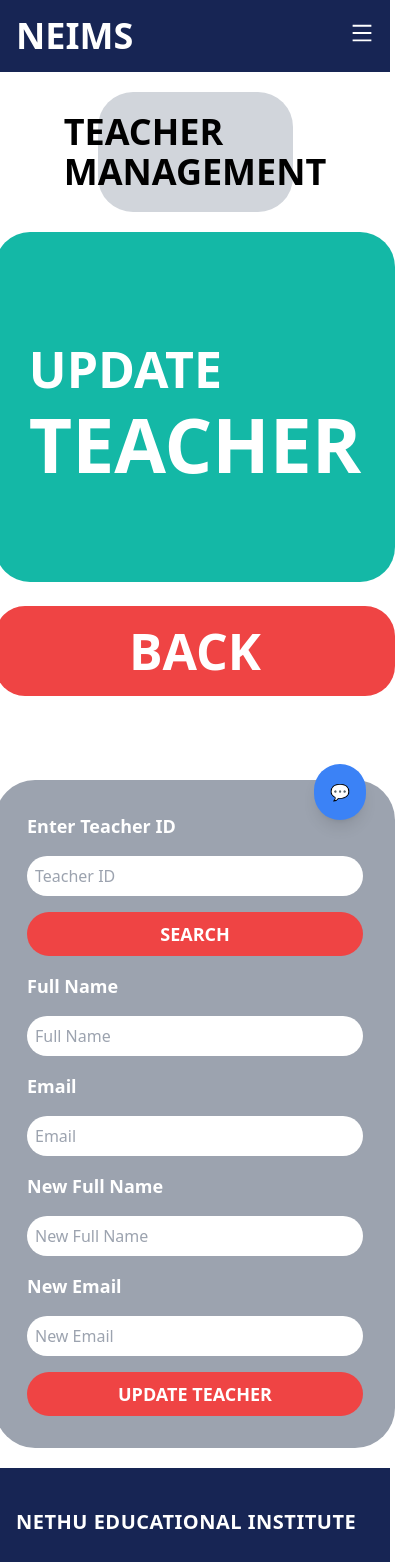
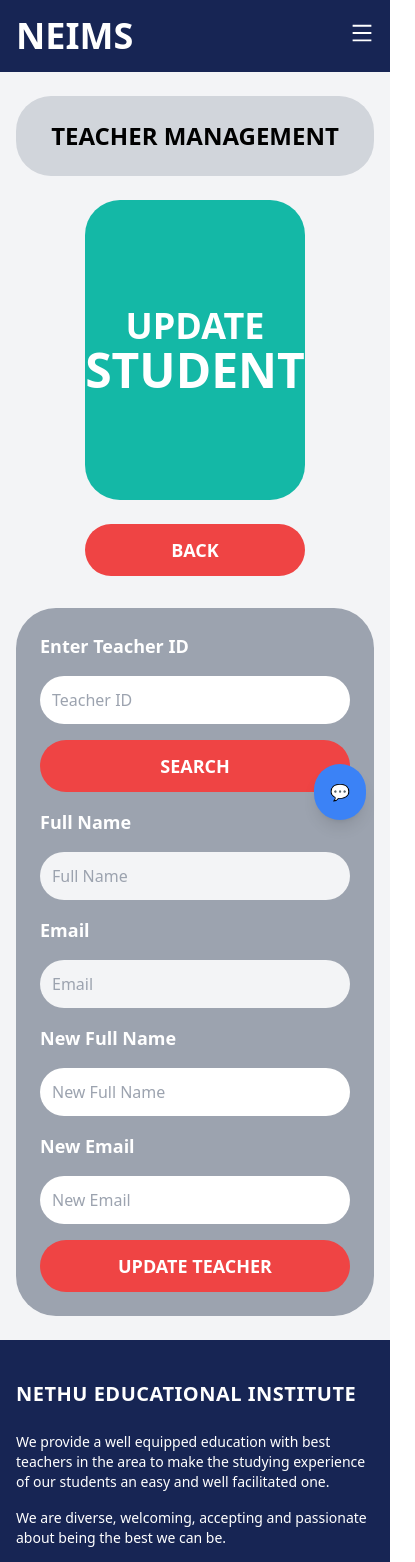
Before and after one commit to yasiith/Nethu_Education_Institute_Management_System, a Next.js app in the folder Nethu_Education_Institute_Management_System/: page /admin/teachers/teacher-update in a window 390 px wide. Shown: the top 1562 px of the page, 415 px wide, since content can reach past the window. Built offline with nearby package versions, Linux system fonts and the light colour scheme.

Commit message:
responsive of some page

```diff
--- a/Nethu_Education_Institute_Management_System/components/Admin/students/Delete.jsx
+++ b/Nethu_Education_Institute_Management_System/components/Admin/students/Delete.jsx
@@ -74,7 +74,7 @@ const Register = () => {
                          rounded-[45px] flex items-center justify-center text-white
                          text-center p-5 transition-all hover:bg-teal-600">
             <div className="flex flex-col leading-none">
-              <p className="text-3xl sm:text-[40px] font-semibold">DELETE</p>
+              <p className="text-3xl mb-3 sm:text-[40px] font-semibold">DELETE</p>
               <p className="text-4xl sm:text-[60px] font-bold">STUDENT</p>
             </div>
           </div>
--- a/Nethu_Education_Institute_Management_System/components/Admin/students/Register.jsx
+++ b/Nethu_Education_Institute_Management_System/components/Admin/students/Register.jsx
@@ -67,7 +67,7 @@ const Register = () => {
           {/* Register Box */}
           <div className="bg-teal-500 w-full sm:w-[350px] h-[250px] sm:h-[300px] rounded-[45px] flex items-center justify-center text-white text-center p-5 transition-all">
             <div className="flex flex-col leading-none">
-              <p className="text-3xl sm:text-[40px] font-semibold">REGISTER</p>
+              <p className="text-3xl mb-3 sm:text-[40px] font-semibold">REGISTER</p>
               <p className="text-4xl sm:text-[60px] font-bold">STUDENT</p>
             </div>
           </div>
--- a/Nethu_Education_Institute_Management_System/components/Admin/teachers/Dashboard.jsx
+++ b/Nethu_Education_Institute_Management_System/components/Admin/teachers/Dashboard.jsx
@@ -1,64 +1,80 @@
 "use client";
-import { useRouter } from "next/navigation"
+import { useRouter } from "next/navigation";
 
 const Dashboard = () => {
-    const router = useRouter()
-    const handleClick1 = () => {
-        router.push('/admin/teachers/teacher-register')
-    }
-    const handleClick2 = () => {
-        router.push('/admin/teachers/teacher-update')
-    }
-    const handleClick3 = () => {
-        router.push('/admin/teachers/teacher-delete')
-    }
-    const handleClick4 = () => {
-        router.push('/admin/teachers/teacher-view')
-    }
+  const router = useRouter();
+
+  const handleClick1 = () => router.push("/admin/teachers/teacher-register");
+  const handleClick2 = () => router.push("/admin/teachers/teacher-update");
+  const handleClick3 = () => router.push("/admin/teachers/teacher-delete");
+  const handleClick4 = () => router.push("/admin/teachers/teacher-view");
 
   return (
-    <div>
-        <div className='pt-5 flex justify-center'>
-            <div className='bg-gray-300 rounded-[35px] flex justify-center pt-5 pb-5 w-1/2'>
-            <   h1 className='text-4xl font-bold'>TEACHER MANAGEMENT</h1>
+    <div className="container px-4 mx-auto">
+      {/* Title Section */}
+      <div className="flex justify-center pt-5">
+        <div className="bg-gray-300 rounded-[35px] flex justify-center p-5 w-full md:w-3/4 lg:w-1/2 ">
+          <h1 className="text-2xl font-bold text-center md:text-3xl lg:text-4xl">
+            TEACHER MANAGEMENT
+          </h1>
         </div>
       </div>
-        <div className='flex flex-col-2 justify-center py-5 gap-x-5 items-start'>
+
+      {/* First Row of Buttons */}
+      <div className="flex flex-col justify-center gap-5 py-5 md:flex-row">
         <button
           onClick={handleClick1}
-                className='bg-teal-600 rounded-[35px] text-white text-center pt-5 pb-5 w-1/4 cursor-pointer  h-[200px]'
+          className="bg-teal-600 rounded-[35px] text-white text-center p-5 w-full md:w-1/2 lg:w-1/4 cursor-pointer min-h-[150px] md:min-h-[200px] hover:bg-teal-700 transition-colors"
         >
-                <p className='text-[40px] font-semibold leading-none'>REGISTER</p>
-                <p className='text-[60px] font-semibold leading-none'>TEACHER</p>
+          <p className="text-2xl md:text-3xl lg:text-[40px] font-semibold leading-none mb-2">
+            REGISTER
+          </p>
+          <p className="text-3xl md:text-4xl lg:text-[60px] font-semibold leading-none">
+            TEACHER
+          </p>
         </button>
 
         <button
           onClick={handleClick2}
-                className='bg-gray-400 rounded-[35px] p-5 text-white text-center w-1/4 h-[200px]'
+          className="bg-gray-400 rounded-[35px] text-white text-center p-5 w-full md:w-1/2 lg:w-1/4 cursor-pointer min-h-[150px] md:min-h-[200px] hover:bg-gray-500 transition-colors"
         >
-                <p className="text-[40px] font-semibold leading-none">UPDATE</p>
-                <p className="text-[60px] font-semibold leading-none">TEACHER</p>
+          <p className="text-2xl md:text-3xl lg:text-[40px] font-semibold leading-none mb-2">
+            UPDATE
+          </p>
+          <p className="text-3xl md:text-4xl lg:text-[60px] font-semibold leading-none">
+            TEACHER
+          </p>
         </button>
       </div>
-        <div className='flex flex-col-2 justify-center gap-x-5 pb-5 '>
+
+      {/* Second Row of Buttons */}
+      <div className="flex flex-col justify-center gap-5 pb-5 md:flex-row">
         <button
           onClick={handleClick3}
-                className='bg-red-500 text-white text-center rounded-[25px] p-5 w-1/4 cursor-pointer'
+          className="bg-red-500 text-white text-center rounded-[35px] p-5 w-full md:w-1/2 lg:w-1/4 cursor-pointer min-h-[150px] md:min-h-[200px] hover:bg-red-600 transition-colors"
         >
-                <p className='font-semibold text-[40px] leading-none'>DELETE</p>
-                <p className='font-semibold text-[60px] leading-none'>TEACHER</p>
+          <p className="text-2xl md:text-3xl lg:text-[40px] font-semibold leading-none mb-2">
+            DELETE
+          </p>
+          <p className="text-3xl md:text-4xl lg:text-[60px] font-semibold leading-none">
+            TEACHER
+          </p>
         </button>
+
         <button
           onClick={handleClick4}
-                className='bg-gray-300 rounded-[35px] p-5 text-center w-1/4 cursor-pointer'
+          className="bg-gray-300 rounded-[35px] text-center p-5 w-full md:w-1/2 lg:w-1/4 cursor-pointer min-h-[150px] md:min-h-[200px] hover:bg-gray-400 transition-colors"
         >
-                <p className='text-[30px] font-semibold leading-none'>VIEW</p>
-                <p className='text-[45px] font-semibold leading-none'>TEACHERS</p>
-
+          <p className="text-2xl md:text-3xl lg:text-[40px] font-semibold leading-none mb-2">
+            VIEW
+          </p>
+          <p className="text-3xl md:text-4xl lg:text-[60px] font-semibold leading-none">
+            TEACHERS
+          </p>
         </button>
       </div>
     </div>
-  )
-}
+  );
+};
 
-export default Dashboard
+export default Dashboard;
--- a/Nethu_Education_Institute_Management_System/components/Admin/teachers/Register.jsx
+++ b/Nethu_Education_Institute_Management_System/components/Admin/teachers/Register.jsx
@@ -3,28 +3,24 @@ import { useRouter } from "next/navigation";
 import { useState } from "react";
 
 const Register = () => {
-
   const router = useRouter();
-
   const [name, setName] = useState("");
   const [email, setEmail] = useState("");
   const [TeacherID, setTeacherID] = useState("");
 
   const toTeacherDashboard = () => {
     router.push("/admin/teachers");
-    }
+  };
 
   function handleTeacherRegistration(e) {
     e.preventDefault();
 
-      console.log(name, email, TeacherID); // Logging the inputs for debugging
     const token = localStorage.getItem("token");
-
-    // Check if the token is retrieved successfully
     if (!token) {
       alert("No token found. Please log in.");
-      return; // Stop execution if no token is found
+      return;
     }
+
     fetch("http://localhost:5000/api/auth/create-teacher", {
       method: "POST",
       crossDomain: true,
@@ -34,9 +30,9 @@ const Register = () => {
         "x-auth-token": token,
       },
       body: JSON.stringify({
-          name, // Teacher's name
-          email, // Teacher's email
-          TeacherID, // Teacher ID used as the default password
+        name,
+        email,
+        TeacherID,
       }),
     })
       .then((res) => res.json())
@@ -44,8 +40,7 @@ const Register = () => {
         console.log(data);
         if (data.status === "ok") {
           alert("Teacher registered successfully!");
-            // Optionally, redirect after successful registration
-            router.push("/admin/teachers/teacher-register"); // Adjust the route as necessary
+          router.push("/admin/teachers/teacher-register");
         } else {
           alert("Teacher registration failed. User may already exist.");
         }
@@ -57,60 +52,83 @@ const Register = () => {
   }
 
   return (
-
-
-        <div className="bg-gray-100 flex flex-col items-center justify-center">
-          <div className="bg-gray-300 w-1/2 text-center py-4 rounded-[35px] mt-5">
-            <h1 className="text-4xl font-bold">TEACHER MANAGEMENT</h1>
+    <div className="min-h-screen px-4 py-6 bg-gray-100">
+      {/* Header */}
+      <div className="flex justify-center mb-8">
+        <div className="bg-gray-300 w-full sm:w-4/5 md:w-3/4 lg:w-1/2 text-center py-4 rounded-[35px]">
+          <h1 className="text-2xl font-bold sm:text-3xl md:text-4xl">TEACHER MANAGEMENT</h1>
+        </div>
       </div>
 
-          <div className="flex flex-col md:flex-row justify-center items-center gap-6 max-w-4xl">
-            <div className="flex flex-col gap-6 items-center ">
-              <div className="bg-teal-500 w-[350px] h-[300px] rounded-[45px] flex items-center justify-center text-white text-center p-5">
+      {/* Main Content */}
+      <div className="flex flex-col items-center justify-center gap-6 mx-auto lg:flex-row max-w-7xl">
+        {/* Left Section */}
+        <div className="flex flex-col items-center w-full gap-6 sm:w-auto">
+          {/* Register Box */}
+          <div className="bg-teal-500 w-full sm:w-[350px] h-[250px] sm:h-[300px] rounded-[45px] flex items-center justify-center text-white text-center p-5 transition-all">
             <div className="flex flex-col leading-none">
-                  <p className="text-[40px] font-semibold">REGISTER</p>
-                  <p className="text-[60px] font-bold">TEACHER</p>
+              <p className="text-3xl mb-3 sm:text-[40px] font-semibold">REGISTER</p>
+              <p className="text-4xl sm:text-[60px] font-bold">TEACHER</p>
             </div>
           </div>
+
+          {/* Back Button */}
           <button
             onClick={toTeacherDashboard}
-                className="bg-red-500 w-[350px] h- rounded-[30px] text-white font-bold text-[50px]"
+            className="bg-red-500 w-full sm:w-[350px] py-4 rounded-[30px] text-white font-bold text-3xl sm:text-[50px] hover:bg-red-600 transition-colors"
           >
             BACK
           </button>
         </div>
 
-            <div className="bg-gray-400 w-[400px] p-8 rounded-[40px] flex flex-col gap-4 m-5">
-              <label className="text-white text-lg font-bold">Full Name</label>
+        {/* Right Section - Form */}
+        <div className="bg-gray-400 w-full sm:w-[400px] p-6 sm:p-8 rounded-[40px] flex flex-col gap-4">
+          {/* Form Fields */}
+          <div className="space-y-4">
+            <div className="flex flex-col gap-2">
+              <label className="text-base font-bold text-white sm:text-lg">
+                Full Name
+              </label>
               <input
                 type="text"
                 placeholder="Full Name"
-                value={name} // Bind to state
-                onChange={(e) => setName(e.target.value)} // Update state on change
-                className="p-2 rounded-[30px] border-none focus:ring-2 focus:ring-teal-500"
+                value={name}
+                onChange={(e) => setName(e.target.value)}
+                className="w-full p-2 rounded-[30px] border-none focus:ring-2 focus:ring-teal-500 outline-none"
               />
+            </div>
 
-              <label className="text-white text-lg font-bold">Email</label>
+            <div className="flex flex-col gap-2">
+              <label className="text-base font-bold text-white sm:text-lg">
+                Email
+              </label>
               <input
                 type="email"
                 placeholder="Email"
-                value={email} // Bind to state
-                onChange={(e) => setEmail(e.target.value)} // Update state on change
-                className="p-2 rounded-[30px] border-none focus:ring-2 focus:ring-teal-500"
+                value={email}
+                onChange={(e) => setEmail(e.target.value)}
+                className="w-full p-2 rounded-[30px] border-none focus:ring-2 focus:ring-teal-500 outline-none"
               />
+            </div>
 
-              <label className="text-white text-lg font-bold">Teacher ID</label>
+            <div className="flex flex-col gap-2">
+              <label className="text-base font-bold text-white sm:text-lg">
+                Teacher ID
+              </label>
               <input
                 type="text"
                 placeholder="Teacher ID"
-                value={TeacherID} // Bind to state
-                onChange={(e) => setTeacherID(e.target.value)} // Update state on change
-                className="p-2 rounded-[30px] border-none focus:ring-2 focus:ring-teal-500"
+                value={TeacherID}
+                onChange={(e) => setTeacherID(e.target.value)}
+                className="w-full p-2 rounded-[30px] border-none focus:ring-2 focus:ring-teal-500 outline-none"
               />
+            </div>
+          </div>
 
+          {/* Submit Button */}
           <button
             onClick={handleTeacherRegistration}
-                className="bg-red-500 w-full py-2 mt-4 rounded-[30px] text-white font-bold text-lg"
+            className="bg-red-500 w-full py-3 mt-4 rounded-[30px] text-white font-bold text-lg hover:bg-red-600 transition-colors"
           >
             ADD TEACHER
           </button>
@@ -118,6 +136,6 @@ const Register = () => {
       </div>
     </div>
   );
-}
+};
 
 export default Register;
--- a/Nethu_Education_Institute_Management_System/components/Admin/teachers/Update.jsx
+++ b/Nethu_Education_Institute_Management_System/components/Admin/teachers/Update.jsx
@@ -1,51 +1,48 @@
 "use client";
-import { useRouter } from "next/navigation"
+import { useRouter } from "next/navigation";
 import { useState } from "react";
 
 const teachersData = [
-    {id: '1', fullName: 'John Doe', email:'john@gmail.com'}
-]
+  { id: "1", fullName: "John Doe", email: "john@gmail.com" },
+];
 
 const Update = () => {
   const router = useRouter();
   const toTeacherDashboard = () => {
-        router.push('/admin/teachers')
-    }
-    const [teacherID, setTeacherID] = useState('');
-    const [fullName, setFullName] = useState('');
-    const [newFullName, setNewFullName] = useState('');
-    const [newEmail, setNewEmail] = useState('');
-    const [email, setEmail] = useState('');
+    router.push("/admin/teachers");
+  };
+  const [teacherID, setTeacherID] = useState("");
+  const [fullName, setFullName] = useState("");
+  const [newFullName, setNewFullName] = useState("");
+  const [newEmail, setNewEmail] = useState("");
+  const [email, setEmail] = useState("");
 
   const handleFindTeacher = () => {
-        const teacher = teachersData.find(teacher => teacher.id === teacherID);
-        if(teacher){
+    const teacher = teachersData.find((teacher) => teacher.id === teacherID);
+    if (teacher) {
       setFullName(teacher.fullName);
       setEmail(teacher.email);
     } else {
-            alert('Teacher not found');
+      alert("Teacher not found");
     }
-    }
+  };
 
   const handleUpdateTeacher = () => {
     if (newFullName && newEmail) {
-          // Find the student by ID in the studentsData array
-          const teacherIndex = teachersData.findIndex(teacher => teacher.id === teacherID);
+      const teacherIndex = teachersData.findIndex(
+        (teacher) => teacher.id === teacherID
+      );
 
       if (teacherIndex !== -1) {
-            // Update the student's full name and email in the array
         teachersData[teacherIndex].fullName = newFullName;
         teachersData[teacherIndex].email = newEmail;
 
-            // Reset the input fields after update
         setNewFullName("");
         setNewEmail("");
 
-            // Optionally, update the UI to reflect the changes
         setFullName(newFullName);
         setEmail(newEmail);
 
-            // Success message
         alert("Teacher updated successfully!");
       } else {
         alert("Teacher not found");
@@ -55,86 +52,93 @@ const Update = () => {
     }
   };
 
+  return (
+    <div className="flex flex-col items-center min-h-screen px-4 py-6 bg-gray-100 sm:px-8">
+      <div className="bg-gray-300 w-full max-w-4xl mb-6 p-6 flex flex-col items-center rounded-[35px]">
+        <h1 className="text-2xl font-bold text-center sm:text-4xl">TEACHER MANAGEMENT</h1>
+      </div>
 
-
-  return (
-    <div className='flex flex-col items-center'>
-      <div className='bg-gray-300 w-1/2 m-5 flex flex-col items-center rounded-[35px] p-5'>
-        <h1 className='text-4xl font-bold'>TEACHER MANAGEMENT</h1>
-      </div>
-      <div className="flex flex-col md:flex-row justify-center items-center gap-6 max-w-4xl">
-        <div className='flex flex-col gap-6 items-center pb-10'>
-            <div className='bg-teal-500 rounded-[35px] flex items-center w-[400px] h-[350px] justify-center'>
-                <div className='flex flex-col text-white m-5'>
-                    <p className='text-[50px] font-semibold'>UPDATE</p>
-                    <p className='text-[75px] font-bold leading-none'>TEACHER</p>
+      <div className="flex flex-col items-center justify-center w-full max-w-5xl gap-8 lg:flex-row">
+        {/* Left Section */}
+        <div className="flex flex-col items-center gap-6">
+          <div className="bg-teal-500 w-full sm:w-[400px] h-[300px] rounded-[35px]
+                           flex items-center justify-center hover:bg-teal-600 transition-colors">
+                <div className="flex flex-col text-center text-white">
+                  <p className="text-4xl sm:text-[50px] font-semibold">UPDATE</p>
+                  <p className="text-5xl sm:text-[75px] font-bold leading-none">STUDENT</p>
                 </div>
               </div>
           <button
             onClick={toTeacherDashboard}
-            className='bg-red-500 w-[400px] h-[90px] rounded-[30px] text-white font-bold text-[50px] '>
+            className="bg-red-500 w-full max-w-md py-3 text-white font-bold text-lg sm:text-2xl rounded-[30px] hover:bg-red-600 transition-colors"
+          >
             BACK
           </button>
         </div>
-        <div className="bg-gray-400 w-[400px] p-8 rounded-[40px] flex flex-col gap-4 m-5">
-          <label className="text-white text-lg font-bold">Enter Teacher ID</label>
+
+        {/* Right Section */}
+        <div className="bg-gray-400 w-full max-w-md p-6 rounded-[40px] flex flex-col gap-4">
+          <label className="text-lg font-bold text-white">Enter Teacher ID</label>
           <input
             type="text"
             value={teacherID}
             onChange={(e) => setTeacherID(e.target.value)}
             placeholder="Teacher ID"
-            className="p-2 rounded-[30px] border-none focus:ring-2 focus:ring-teal-500"
+            className="w-full p-3 rounded-[30px] border-none focus:ring-2 focus:ring-teal-500"
           />
           <button
             onClick={handleFindTeacher}
-            className="bg-red-500 w-full py-2 rounded-[30px] text-white font-bold text-lg ">
+            className="bg-red-500 w-full py-3 rounded-[30px] text-white font-bold text-lg hover:bg-red-600 transition-colors"
+          >
             SEARCH
           </button>
 
-          <label className="text-white text-lg font-bold">Full Name</label>
+          <label className="text-lg font-bold text-white">Full Name</label>
           <input
             type="text"
-            id="fullName"
             value={fullName}
-            readonly
+            readOnly
             placeholder="Full Name"
-            className="p-2 rounded-[30px] border-none focus:ring-2 focus:ring-teal-500"
+            className="w-full p-3 rounded-[30px] bg-gray-100"
           />
 
-          <label className="text-white text-lg font-bold">Email</label>
+          <label className="text-lg font-bold text-white">Email</label>
           <input
             type="email"
-            id="email"
             value={email}
-            readonly
+            readOnly
             placeholder="Email"
-            className="p-2 rounded-[30px] border-none focus:ring-2 focus:ring-teal-500"
+            className="w-full p-3 rounded-[30px] bg-gray-100"
           />
 
-          <label className="text-white text-lg font-bold">New Full Name</label>
-          <input type="text"
+          <label className="text-lg font-bold text-white">New Full Name</label>
+          <input
+            type="text"
             value={newFullName}
             onChange={(e) => setNewFullName(e.target.value)}
             placeholder="New Full Name"
-            className="p-2 rounded-[30px] border-none focus:ring-2 focus:ring-teal-500"
+            className="w-full p-3 rounded-[30px] border-none focus:ring-2 focus:ring-teal-500"
           />
-          <label className="text-white text-lg font-bold">New Email</label>
-          <input type="email"
+
+          <label className="text-lg font-bold text-white">New Email</label>
+          <input
+            type="email"
             value={newEmail}
             onChange={(e) => setNewEmail(e.target.value)}
             placeholder="New Email"
-            className="p-2 rounded-[30px] border-none focus:ring-2 focus:ring-teal-500"
+            className="w-full p-3 rounded-[30px] border-none focus:ring-2 focus:ring-teal-500"
           />
+
           <button
             onClick={handleUpdateTeacher}
-            className="bg-red-500 w-full py-2 rounded-[30px] text-white font-bold text-lg ">
+            className="bg-red-500 w-full py-3 rounded-[30px] text-white font-bold text-lg hover:bg-red-600 transition-colors"
+          >
             UPDATE TEACHER
           </button>
-
         </div>
       </div>
     </div>
-  )
-}
+  );
+};
 
-export default Update
+export default Update;
```
Also changed, not shown: Nethu_Education_Institute_Management_System/components/Admin/Dashboard.jsx (+4 -4 lines), Nethu_Education_Institute_Management_System/components/Admin/students/View.jsx (+19 -19 lines), Nethu_Education_Institute_Management_System/components/Admin/teachers/Delete.jsx (+5 -5 lines). Lines whose indentation alone changed are shown as unchanged.
